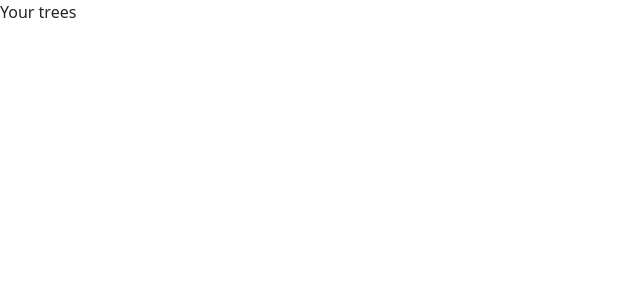
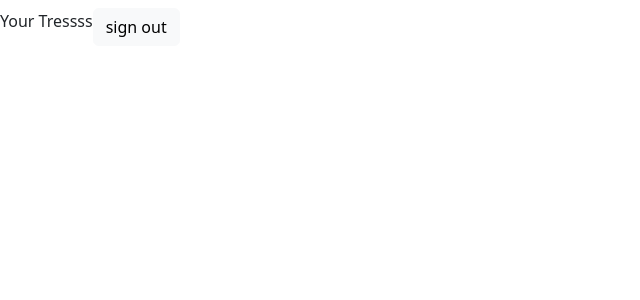
Before and after one commit to addybm/family_tree, a React (Create React App) app in the folder front_end/: page / in a window 1280 px wide. Both pictures are taken after a click on the button "sign in". Shown: the top 300 px of the page, without its empty margins (0-640 px from the left). Built offline with nearby package versions, Linux system fonts and the light colour scheme.

Commit message:
saved loggedIn state regardless of refreshing

```diff
--- a/front_end/src/App.js
+++ b/front_end/src/App.js
@@ -1,19 +1,27 @@
 import './App.css';
-import React, { useState } from 'react';
+import React, { useEffect, useState } from 'react';
 import LogIn from './LogIn'
+import TreeSelector from './TreeSelector';
 
 
 function App() {
     // set state variables
-    const [loggedIn, setLoggedIn] = useState(false);
+    const [loggedIn, setLoggedIn] = useState(() => {
+        const loggedIn = localStorage.getItem('loggedIn') === "true";
+        return loggedIn;
+    });
 
     return (
         loggedIn ?
-        <div className = 'App'>
-            Your trees
-        </div>
+        <TreeSelector setLoggedIn = {() => {
+            localStorage.setItem('loggedIn', false)
+            setLoggedIn(false);
+        }}/>
         :
-        <LogIn setLoggedIn={setLoggedIn} />
+        <LogIn setLoggedIn = {() => {
+            localStorage.setItem('loggedIn', true)
+            setLoggedIn(true);
+        }} />
     );
 }
 
--- a/front_end/src/LogIn.js
+++ b/front_end/src/LogIn.js
@@ -30,7 +30,7 @@ const LogIn = ({ setLoggedIn }) => {
                         }
                     }}/>
                 </Form>
-                <Button id = 'loginBtn' className = 'mt-2' variant="light" onClick={() => {setLoggedIn(true)}}>
+                <Button id = 'loginBtn' className = 'mt-2' variant="light" onClick={() => {setLoggedIn()}}>
                     sign in
                 </Button>
             </header>
--- /dev/null
+++ b/front_end/src/TreeSelector.js
@@ -0,0 +1,16 @@
+import './App.css';
+import React, { useState } from 'react';
+import Button from 'react-bootstrap/Button';
+
+const TreeSelector = ({ setLoggedIn }) => {
+    return (
+        <div>
+            Your Tressss
+            <Button id = 'logoutButton' className = 'mt-2' variant="light" onClick={() => {setLoggedIn()}}>
+                    sign out
+            </Button>
+        </div>
+    );
+};
+
+export default TreeSelector;
```
